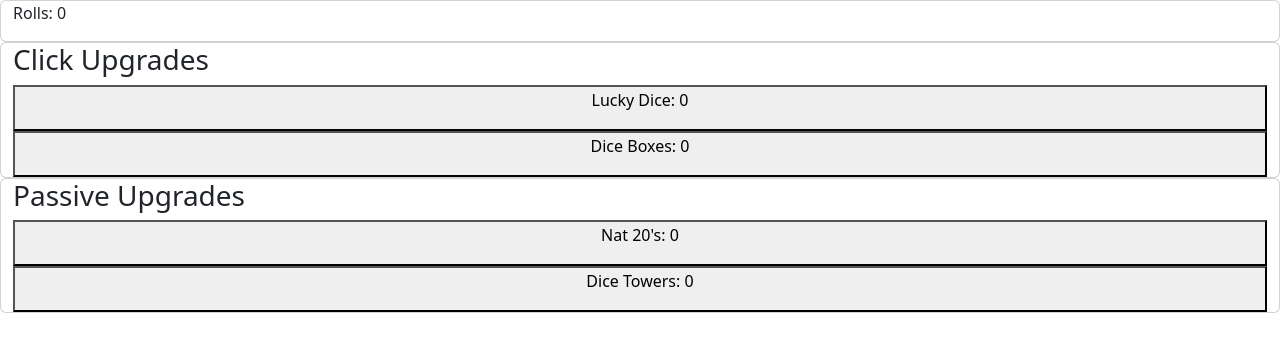
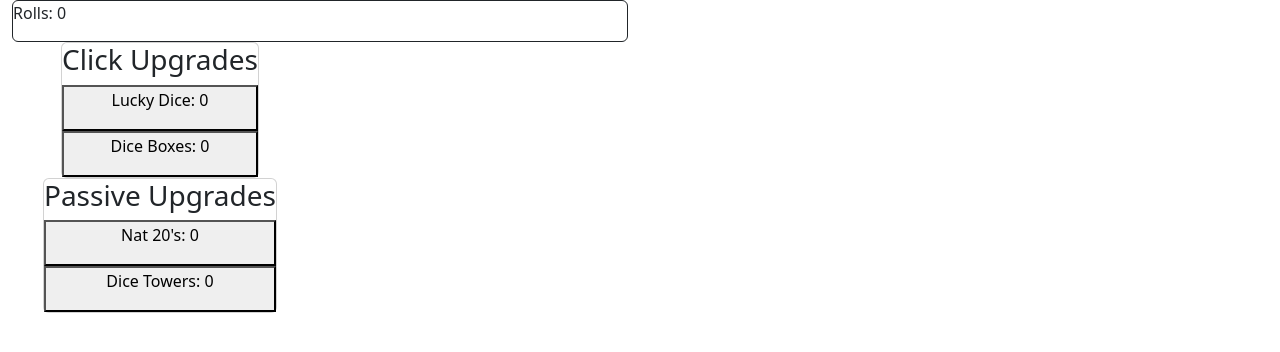
Before and after one commit to ScottWallin/checkpointDiceMiner, a plain HTML site: page index.html in a window 1280 px wide. Drawn offline with nearby package versions, Linux system fonts and the light colour scheme.

Commit message:
adjustments done for the night though need a break

```diff
--- a/index.html
+++ b/index.html
@@ -17,9 +17,14 @@
 <body>
   <main class="container-fluid">
     <div class="row">
-      <div onclick=roll() class="card">
+      <div class="col-6">
+        <div onclick=roll() class="card border border-dark">
           <p>Rolls: <span id="dice"></span></p>
         </div>
+      </div>
+    </div>
+    <section class="row">
+      <div class="col-3 d-flex justify-content-center">
         <div class="card">
           <h3>Click Upgrades</h3>
           <button onclick="buyLuckyDice()">
@@ -29,6 +34,10 @@
             <p>Dice Boxes: <span id="dice box"></span></p>
           </button>
         </div>
+      </div>
+    </section>
+    <section class="row">
+      <div class="col-3 d-flex justify-content-center">
         <div class="card">
           <h3>Passive Upgrades</h3>
           <button onclick="buyNat20()">
@@ -39,6 +48,8 @@
           </button>
         </div>
       </div>
+    </section>
+
   </main>
 
 </body>
```
Lines whose indentation alone changed are shown as unchanged.
